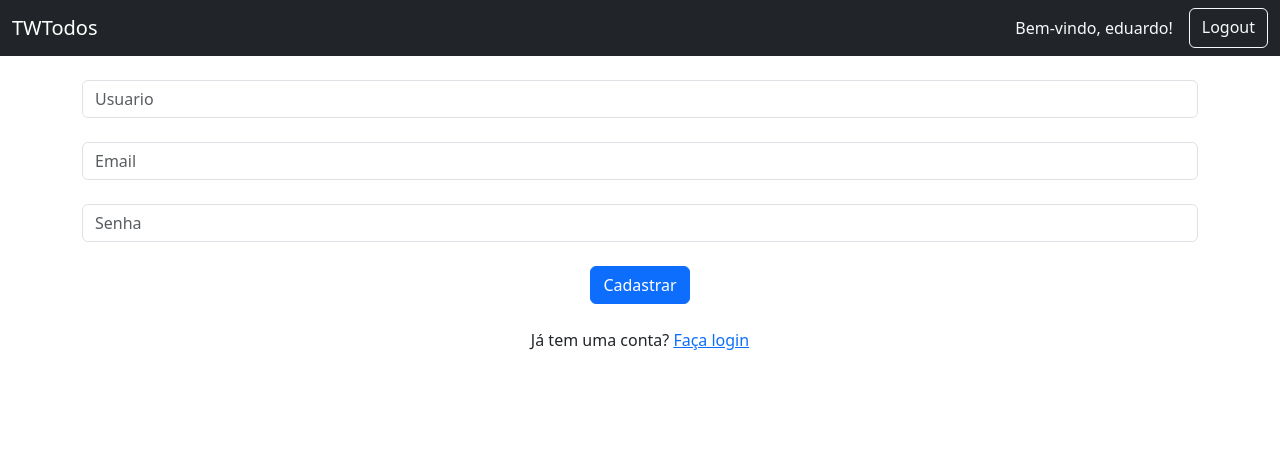
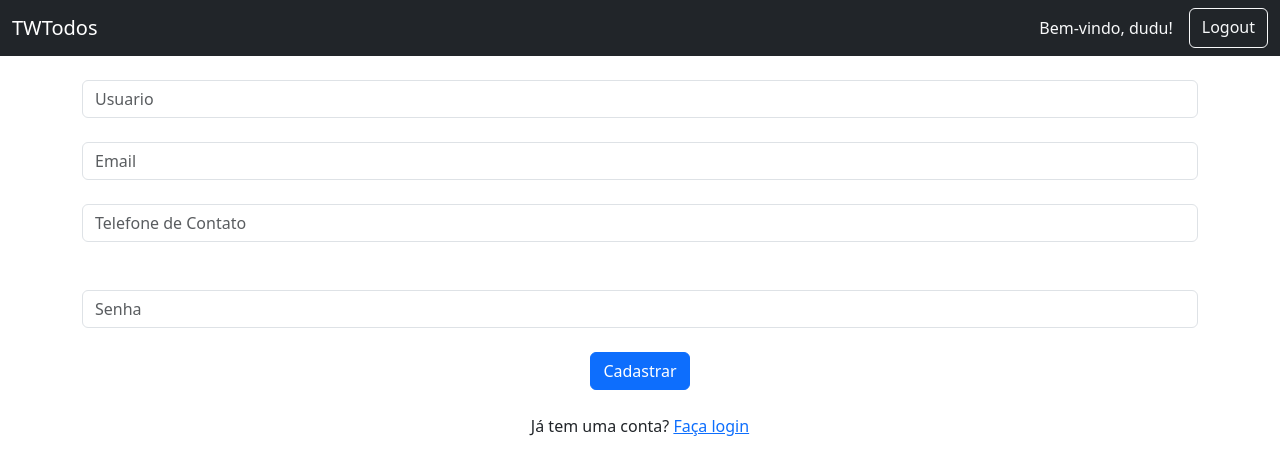
Before and after one commit to eduardostc/Crud_com_CBV-Todos-, a Django app: page /auth/cadastro/ in a window 1280 px wide. Shown: the top 475 px of the page. Run offline with Django 5.2, Linux system fonts and the light colour scheme; a user stored in the database is signed in.

Commit message:
Incluido campos novos no registro de usuario(tela de cadastro)

```diff
--- a/core/settings.py
+++ b/core/settings.py
@@ -126,3 +126,5 @@ CRISPY_ALLOWED_TEMPLATE_PACKS = "bootstrap5"
 CRISPY_TEMPLATE_PACK = "bootstrap5"
 
 LOGOUT_REDIRECT_URL = "/auth/login/"
+
+AUTH_USER_MODEL = "todos.CustomUser"
--- a/todos/models.py
+++ b/todos/models.py
@@ -1,5 +1,7 @@
 from django.db import models
 from datetime import date
+from django.contrib.auth.models import AbstractUser
+from django.utils.translation import gettext_lazy as _
 
 # Create your models here.
 class Todo(models.Model):
@@ -15,3 +17,9 @@ class Todo(models.Model):
         if not self.finishe_at:
             self.finishe_at = date.today()
             self.save()
+
+class CustomUser(AbstractUser):
+    telefone = models.CharField(_("telefone de contato"), max_length=15, blank=True)
+
+    def __str__(self):
+        return self.username
--- a/todos/templates/cadastro.html
+++ b/todos/templates/cadastro.html
@@ -16,6 +16,10 @@
         <br>
         <input type="email" placeholder="Email" name="email" class="form-control">
         <br>
+        <input type="text" placeholder="Telefone de Contato" name="telefone" class="form-control">
+        {% comment %} <input type="text" name="telefone" required> {% endcomment %}
+        <br>
+        <br>
         <input type="password" placeholder="Senha" name="senha" class="form-control">
         <br>
         <input type="submit" value="Cadastrar" class="btn btn-primary">
--- a/todos/urls.py
+++ b/todos/urls.py
@@ -1,6 +1,5 @@
 from django.urls import path
 from . import views
-from django.contrib.auth.views import LogoutView
 from .views import logout_view
 
 urlpatterns = [
--- a/todos/views.py
+++ b/todos/views.py
@@ -4,7 +4,7 @@ from django.urls import reverse_lazy
 from django.shortcuts import get_object_or_404, redirect, render
 from django.contrib.auth.models import User
 from django.contrib.auth import authenticate, logout
-from django.contrib.auth import login as login_django
+from django.contrib.auth import login as login_django, get_user_model
 from django.contrib.auth.decorators import login_required
 from django.contrib.auth.mixins import LoginRequiredMixin
 from django.utils.decorators import method_decorator
@@ -12,6 +12,7 @@ from django.contrib import messages
 
 from .models import Todo
 
+User = get_user_model()
 
 class TodolistView(LoginRequiredMixin, ListView):
     model = Todo
@@ -51,14 +52,19 @@ def cadastro(request):
     else:
         username = request.POST.get('username')
         email = request.POST.get('email')
+        contato = request.POST.get('telefone')
         senha = request.POST.get('senha')
 
+        # Verifica se o usuário já existe
         user = User.objects.filter(username=username).first()
 
         if user:
             messages.error(request, 'Já existe um usuário com esse username.')
             return render(request, 'cadastro.html')
+
+        # Cria um novo usuário
         user = User.objects.create_user(username=username, email=email, password=senha)
+        user.telefone = contato
         user.save()
 
         messages.success(request, 'Usuário cadastrado com sucesso! Faça login para continuar.')
```
Also changed, not shown: db.sqlite3, todos/migrations/0001_initial.py, todos/migrations/0002_alter_todo_deadline_alter_todo_finishe_at.py (deleted), todos/migrations/0003_alter_todo_options_alter_todo_deadline_and_more.py (deleted).
